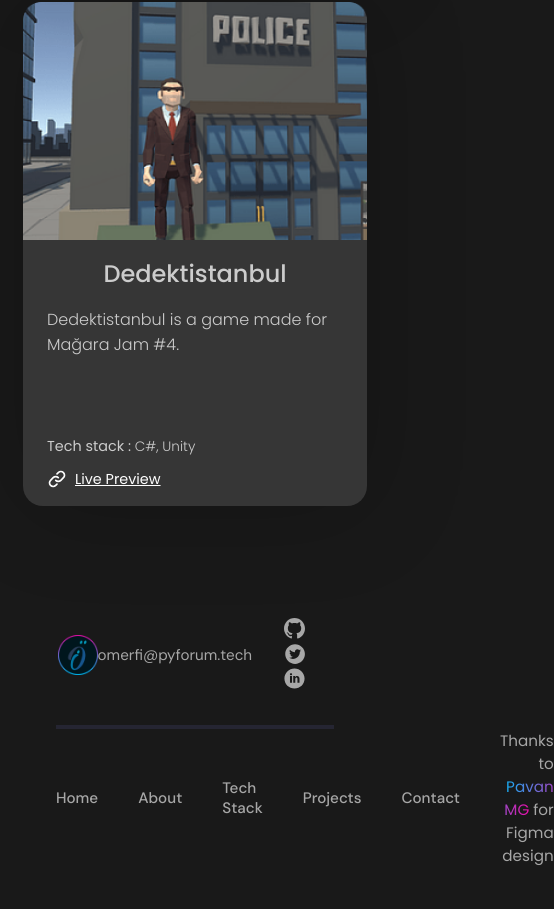
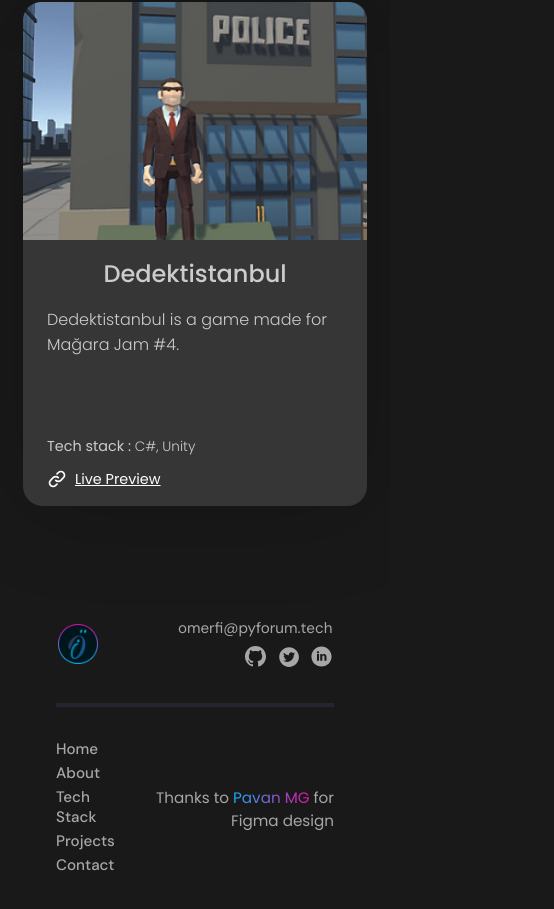
Before and after one commit to OmerFI/omerfi.github.io, a React (Create React App) app: page / in a window 390 px wide. Shown: the part 4479-5388 px from the top of the page, 554 px wide, since content can reach past the window. Before the commit the page ends 5346 px from the top, so only its background shows below. Built offline with nearby package versions, Linux system fonts and the light colour scheme.

Commit message:
Make footer responsive

```diff
--- a/src/index.css
+++ b/src/index.css
@@ -456,4 +456,42 @@ footer .divider {
   main .projects .project:nth-of-type(6) {
     justify-self: center;
   }
+
+  footer .contact {
+    /* flex-wrap: wrap; */
+    display: grid;
+    grid-template-areas:
+      "logo mail"
+      "logo nav-icons";
+  }
+
+  footer .contact img.logo {
+    grid-area: logo;
+  }
+
+  footer .contact > a {
+    margin-right: 0;
+    grid-area: mail;
+  }
+
+  footer .contact .nav-icons {
+    display: flex;
+    justify-content: end;
+    margin-top: 0.5rem;
+    grid-area: nav-icons;
+  }
+
+  footer .contact .nav-icons a {
+    margin-right: 0;
+    margin-left: 0.75rem;
+  }
+
+  footer .footer-nav nav {
+    flex-direction: column;
+    align-items: start;
+  }
+
+  footer .footer-nav nav a {
+    margin-bottom: 0.25rem;
+  }
 }
```
